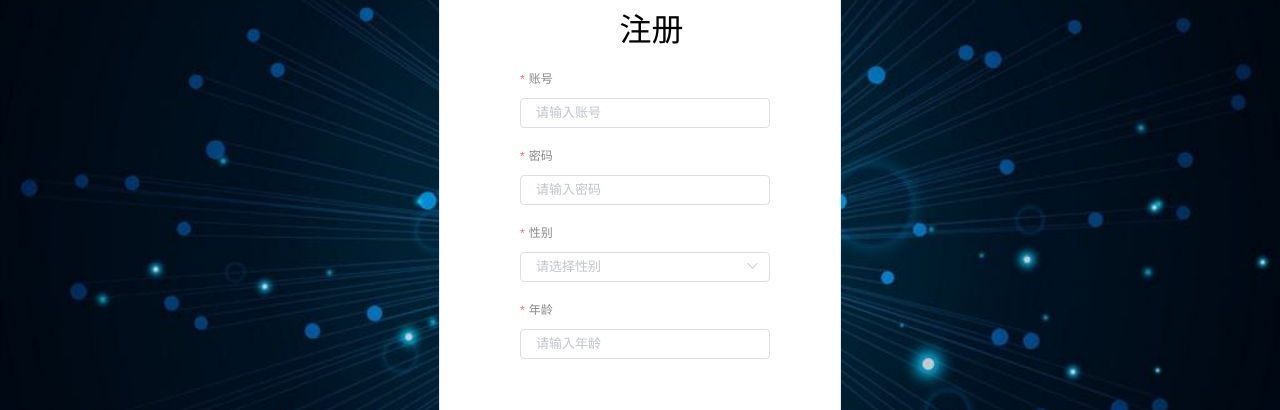
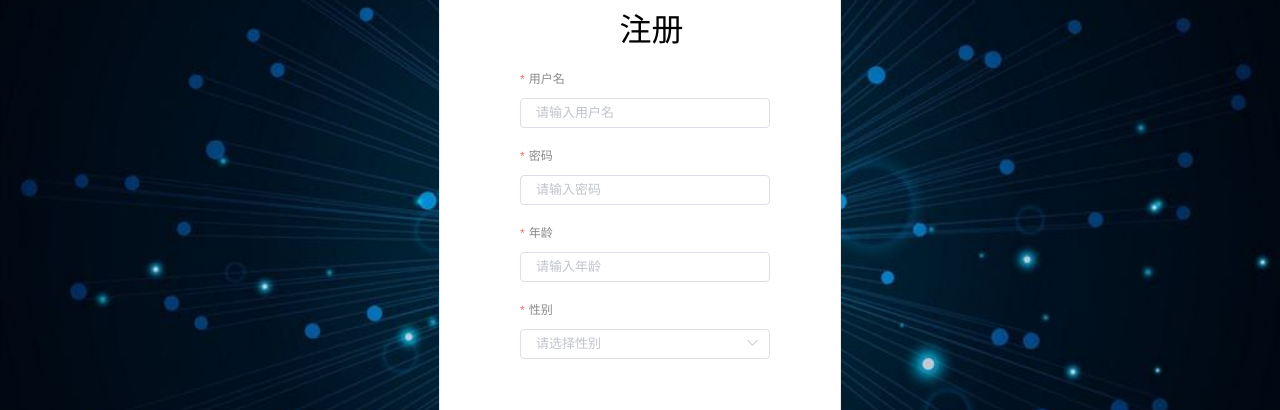
Before and after one commit to Lvchangze/AdvancedWebTec_PJ_frontend, a Vue app: page /register in a window 1280 px wide. Shown: the part 172-582 px from the top of the page. Built offline with nearby package versions, Linux system fonts and the light colour scheme.

Commit message:
2021.3.25_second_login_register

```diff
--- a/src/components/Login.vue
+++ b/src/components/Login.vue
@@ -11,12 +11,12 @@
                v-loading="loading">
         <div class="login_title" style="">登录</div>
 
-        <el-form-item prop="id" label="帐号" class="form-label" style="text-align: left"
+        <el-form-item prop="id" label="用户名" class="form-label" style="text-align: left"
                       label-width="80px">
           <el-input type="text"
                     v-model="loginForm.id"
                     auto-complete="off"
-                    placeholder="请输入账号"></el-input>
+                    placeholder="请输入用户名"></el-input>
         </el-form-item>
 
         <el-form-item prop="password" label="密码" class="form-label" style="text-align: left" label-width="80px">
@@ -54,7 +54,7 @@ export default {
         password: ''
       },
       rules: {
-        id: [{required: true, message: '帐号不得为空', trigger: 'blur'}],
+        id: [{required: true, message: '用户名不得为空', trigger: 'blur'}],
         password: [{required: true, message: '密码不得为空', trigger: 'blur'}]
       },
       loading: false,
@@ -65,7 +65,7 @@ export default {
     login() {
       if (this.loginForm.id === "" ||
         this.loginForm.password === "") {
-        this.$message.error('帐号和密码均不得为空');
+        this.$message.error('用户名和密码均不得为空');
         return;
       }
 
@@ -82,12 +82,12 @@ export default {
             message: '登陆成功',
             type: 'success'
           });
-          this.$store.commit('setCurrentId', resp.data);
+          this.$store.commit('setCurrentId', resp.data.user);
           this.$router.replace({path: '/Main'})
         }
       })
         .catch(error => {
-            this.$message.error('帐号或密码错误');
+            this.$message.error('用户名或密码错误');
             console.log(error)
           }
         );
--- a/src/components/Main.vue
+++ b/src/components/Main.vue
@@ -8,7 +8,7 @@
 import * as Three from 'three'
 
 export default {
-  name: 'Try',
+  name: 'Main',
   data() {
     return {
       camera: null,
--- a/src/components/Register.vue
+++ b/src/components/Register.vue
@@ -6,14 +6,19 @@
                label-width="0px" v-loading="loading" :ref="registerForm">
         <div class="register_title" style="color: black;font-size: 32px">注册</div>
 
-        <el-form-item prop="id" class="form-label" label="账号" label-width="80px">
+        <el-form-item prop="id" class="form-label" label="用户名" label-width="80px">
           <el-input type="text" v-model="registerForm.id"
-                    auto-complete="off" placeholder="请输入账号" style="width: 250px"></el-input>
+                    auto-complete="off" placeholder="请输入用户名" style="width: 250px"></el-input>
         </el-form-item>
 
         <el-form-item prop="password" class="form-label" label="密码" label-width="80px">
           <el-input type="password" v-model="registerForm.password"
                     auto-complete="off" placeholder="请输入密码" style="width: 250px"></el-input>
+        </el-form-item>
+
+        <el-form-item prop="age" class="form-label" label="年龄" label-width="80px">
+          <el-input type="text" v-model="registerForm.age"
+                    auto-complete="off" placeholder="请输入年龄" style="width: 250px"></el-input>
         </el-form-item>
 
         <el-form-item prop="gender" class="form-label" label="性别" label-width="80px">
@@ -25,11 +30,6 @@
               :value="item.value">
             </el-option>
           </el-select>
-        </el-form-item>
-
-        <el-form-item prop="age" class="form-label" label="年龄" label-width="80px">
-          <el-input type="text" v-model="registerForm.age"
-                    auto-complete="off" placeholder="请输入年龄" style="width: 250px"></el-input>
         </el-form-item>
 
         <el-form-item style="width: 100%;margin-top: 50px;margin-left: -10px">
@@ -55,16 +55,16 @@ export default {
   data() {
     return {
       rules: {
-        id: [{required: true, message: '账号不得为空', trigger: 'blur'}],
+        id: [{required: true, message: '用户名不得为空', trigger: 'blur'}],
         password: [{required: true, message: '密码不得为空', trigger: 'blur'}],
+        age: [{required: true, message: '年龄不得为空', trigger: 'blur'}],
         gender: [{required: true, message: '性别不得为空', trigger: 'blur'}],
-        age: [{required: true, message: '年龄不得为空', trigger: 'blur'}],
       },
       registerForm: {
         id: '',
         password: '',
+        age: '',
         gender: '',
-        age: '',
       },
       loading: false,
       genderOption: [
@@ -113,7 +113,7 @@ export default {
           }
         })
         .catch(error => {
-          this.$message.error('注册失败');
+          this.$message.error('注册失败，用户名已存在');
           console.log(error)
         })
     }
--- a/src/router/index.js
+++ b/src/router/index.js
@@ -28,7 +28,6 @@ export const router = new Router({
       path: '/Main',
       name: 'Main',
       component: Main,
-      redirect: 'Search',
       // children: [
       //   {
       //     path: '/Search',
```
